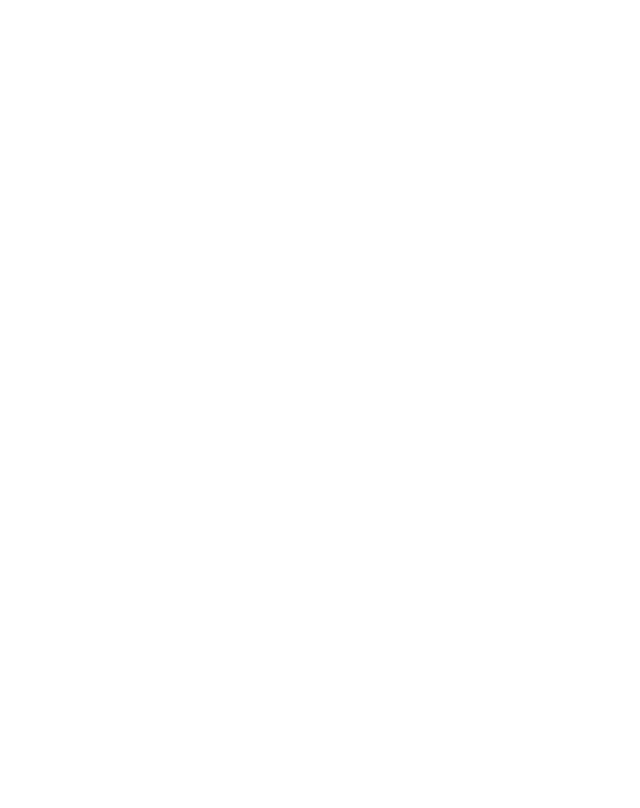
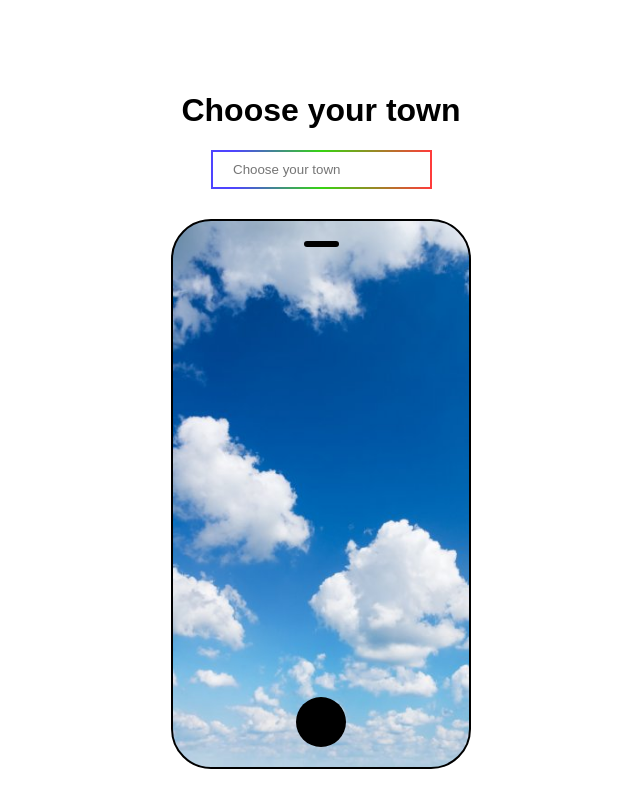
Before and after one commit to ViRybalkin/GetWeather, a plain HTML site: page index.html in a window 1280 px wide. Shown: the whole page, without its empty margins (319-959 px from the left). Drawn offline with Linux system fonts and the light colour scheme.

Commit message:
Add layout and style

```diff
--- a/index.html
+++ b/index.html
@@ -4,9 +4,33 @@
   <meta charset="UTF-8">
   <meta http-equiv="X-UA-Compatible" content="IE=edge">
   <meta name="viewport" content="width=device-width, initial-scale=1.0">
-  <title>Document</title>
+  <link rel="icon" type="image/x-icon" href='favicon-32x32.png'>
+  <link rel="stylesheet" href="main.css">
+  <title>GetWeather</title>
 </head>
+<body>
+  <h1>Choose your town</h1>
+  <input type="text" class="town" placeholder="Choose your town">
+  <div class="wrapper">
+          <div class="container">
+              <div class="town-name"></div>
+              <div class="clouds"></div>
+              <div class="weather"></div>
+              <div class="min-max">
+                  <div class="max "></div>
+                  <div class="min"></div>
+              </div>
+              <div class="other-info">
+                  <div class="wind"></div>
+                  <div class="wind-deg"></div>
+                  <div class="pressure"></div>
+                  <div class="visibility"></div>
+              </div>
+          </div>
+      </div>
+  <script src="script.js"></script>
 <body>
 
 </body>
+
 </html>
--- a/main.css
+++ b/main.css
@@ -0,0 +1,101 @@
+*{
+  box-sizing: border-box;
+}
+html, body {
+  font-family: Arial, Helvetica, sans-serif;
+  height: 100%;
+}
+body {
+  margin: 20px;
+  display: flex;
+  justify-content: center;
+  align-items: center;
+  flex-direction: column;
+}
+.wrapper{
+  width: 300px;
+  height: 550px;
+  color: #fff;
+}
+.container{
+  position: relative;
+  padding:  70px 0;
+  width: 300px;
+  height: 100%;
+  border: 2px solid black;
+  border-radius: 40px;
+  display: flex;
+  flex-direction: column;
+  align-items: center;
+  background: url(./background.jpg);
+  background-size: cover;
+}
+.container::before{
+  content: "";
+  width: 35px;
+  height: 6px;
+  background: black;
+  border-radius: 10px;
+  position: absolute;
+  display: block;
+  top: 20px;
+}
+.container::after{
+  content: "";
+  width: 50px;
+  height: 50px;
+  background: black;
+  border-radius: 50%;
+  position: absolute;
+  display: block;
+  bottom: 20px;
+}
+
+.town{
+  margin-bottom: 30px;
+  padding: 10px 20px;
+  border: 2px solid  transparent;
+  border-image:linear-gradient(90deg, rgba(14,0,255,0.7315301120448179) 10%, rgba(54,212,17,1) 50%, rgba(255,0,0,0.7679446778711485) 100%);
+  border-image-slice: 1;
+  outline: none;
+  transform: perspective(1px) translateZ(0);
+  transition-duration: 0.5s;
+  box-shadow: 0 0 1px rgba(0, 0, 0, 0);
+}
+
+.town:hover{
+  transform: scale(1.2);
+  transition-timing-function: cubic-bezier(0.47, 2.02, 0.31, -0.36);
+}
+
+
+.town-name{
+  font-size: 30px;
+  margin-bottom: 5px;
+}
+.clouds{
+  margin-bottom: 10px;
+  font-size: 20px;
+}
+.max,
+.min{
+  display: inline;
+}
+.weather{
+  font-size: 40px;
+  margin-bottom: 10px;
+}
+.weather__img{
+  width: 50px;
+  height: 50px;
+}
+.other-info{
+  margin-top: 40px;
+  width: 100%;
+  padding-left: 20px;
+}
+.wind,
+.wind-deg,
+.pressure{
+  margin-bottom: 15px;
+}
```
Also changed, not shown: background.jpg (added), favicon-32x32.png (added).
